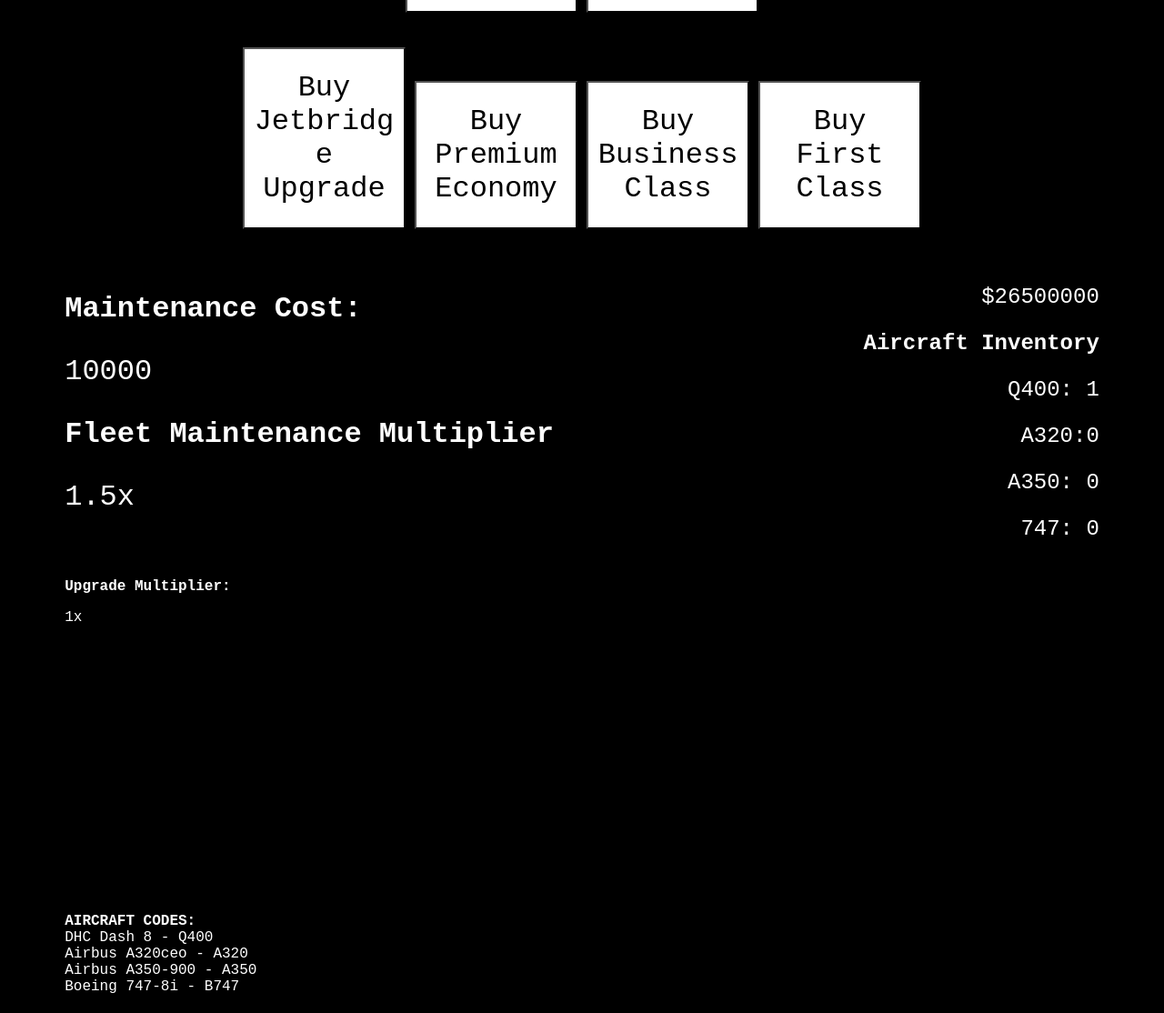
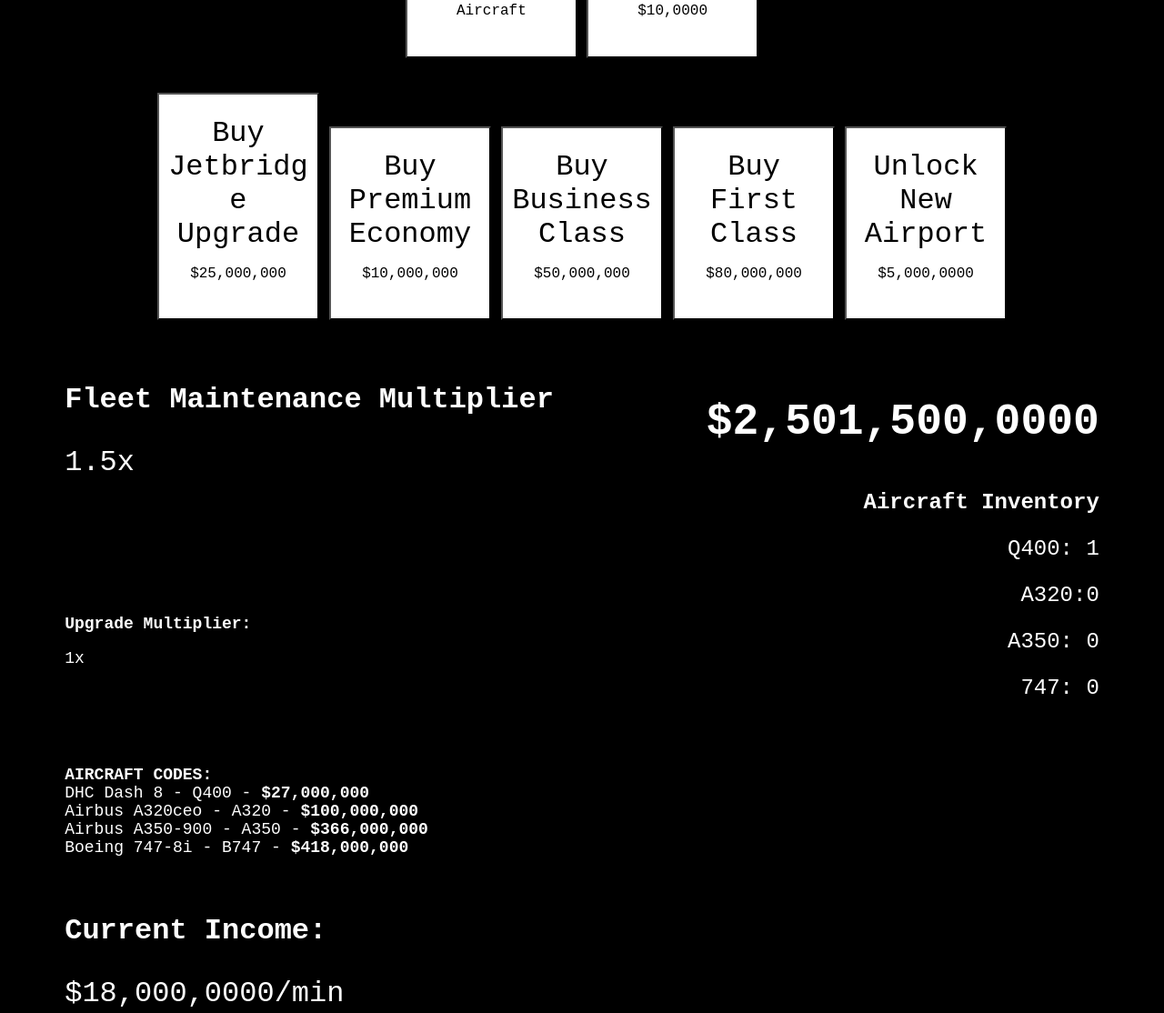
Before and after one commit to FireEntity1/airline-manager, a plain HTML site: page index.html in a window 1280 px wide. Shown: the part 237-1351 px from the top of the page at 91% size. Drawn offline with Linux system fonts and the light colour scheme.

Commit message:
Airports + Prices

```diff
--- a/index.html
+++ b/index.html
@@ -9,17 +9,18 @@
 <body>
     <h1 id="name">AIRLINE MANAGER <button class="name" onclick="changeName()">Choose Name</button></h1>
     <div class="button">
-    <button onclick="buyPrompt()">Buy</button>
-    <button onclick="maintain()">Maintain</button>
+    <button onclick="buyPrompt()">Buy <p class="cost">Aircraft</p></button>
+    <button onclick="maintain()">Maintain<p id="maintainCost" class="cost"></p></button>
 </div>
 <div class="button upgrades">
-    <button id="jetbridge" onclick="jetbridge()">Buy Jetbridge Upgrade</button>
-    <button id="premium" onclick="premium()">Buy Premium Economy</button>
-    <button id="business" onclick="business()">Buy Business Class</button>
-    <button id="first" onclick="first()">Buy First Class</button>
+    <button id="jetbridge" onclick="jetbridge()">Buy Jetbridge Upgrade<p class="cost">$25,000,000</p></button>
+    <button id="premium" onclick="premium()">Buy Premium Economy<p class="cost">$10,000,000</p></button>
+    <button id="business" onclick="business()">Buy Business Class<p class="cost">$50,000,000</p></button>
+    <button id="first" onclick="first()">Buy First Class <p class="cost">$80,000,000</p></button>
+    <button id="airport" onclick="airport()">Unlock New Airport <p class="cost" id="airportcost"></p></button>
 </div>
 <div class="inventory">
-    <p id="money"></p>
+    <b class="money"><p id="money"></p></b>
     <p><b>Aircraft Inventory</b></p>
     <p id="q400"></p>
     <p id="a320"></p>
@@ -28,7 +29,6 @@
 </div>
 
 <div class="maintenance">
-    <p><b>Maintenance Cost: </b> <p id="maintainCost"></p></p>
     <p><b>Fleet Maintenance Multiplier</b><p id="multDisplay"></p></p>
 </div>
 <div class="multipliers">
@@ -37,10 +37,10 @@
 
 <div class="codelist">
     <p><b>AIRCRAFT CODES:</b> <br>
-    DHC Dash 8 - Q400 <br>
-    Airbus A320ceo - A320 <br>
-    Airbus A350-900 - A350 <br>
-    Boeing 747-8i - B747</p>
+    DHC Dash 8 - Q400 - <b>$27,000,000</b><br>
+    Airbus A320ceo - A320 - <b>$100,000,000</b><br>
+    Airbus A350-900 - A350 - <b>$366,000,000</b><br>
+    Boeing 747-8i - B747 - <b>$418,000,000</b></p>
 </div>
 
 <div class="income"><p><b>Current Income:</b></p><p id="income"></p></div>
--- a/index.js
+++ b/index.js
@@ -8,6 +8,9 @@ var income = 0
 var airlineName = "Airline Manager"
 var timeMult = 1
 var upgradeMult = 1
+var airportCost = 5000000
+var airportIndex = 0
+
 
 // Upgrades:
 var pre_eco = false
@@ -15,12 +18,13 @@ var businessC = false
 var firstC = false
 var jetBridge = false
 
+
 const q400_cost = 27000000
 const a320_cost = 100000000
 const a350_cost = 366000000
 const b747_cost = 418000000
 
-var money = 25000000
+var money = 2500000000
 
 window.onload = function() {
     update();
@@ -123,15 +127,16 @@ function update() {
     maintainCost = (amt_q400 * 10000) + (amt_a320 * 20000) + (amt_a350 * 50000) + (amt_747 * 50000000 * maintenanceM * 4)
     income = (amt_q400 * 500000 * maintenanceM * 24 * upgradeMult) + (amt_a320 * 200000 * maintenanceM * 8 * upgradeMult) + (amt_a350 * 1000000 * 2  * upgradeMult) + (amt_747 * 50000000 * 2.4  * upgradeMult)
     upgradeMult = Math.round(upgradeMult * 100) / 100
-    document.getElementById("money").innerHTML = "$" + money
-    document.getElementById("q400").innerHTML = "Q400: " + amt_q400
+    document.getElementById("money").innerHTML = "$" + money.toLocaleString() + money.toString().slice(money.toString().indexOf('.'))
+    document.getElementById("q400").innerHTML = "Q400: " +  amt_q400
     document.getElementById("a320").innerHTML = "A320:" + amt_a320
     document.getElementById("a350").innerHTML = "A350: "+ amt_a350
     document.getElementById("747").innerHTML = "747: " + amt_747
-    document.getElementById("maintainCost").innerHTML = maintainCost
+    document.getElementById("maintainCost").innerHTML = "$" + maintainCost.toLocaleString() + maintainCost.toString().slice(maintainCost.toString().indexOf('.'))
     document.getElementById("multDisplay").innerHTML = maintenanceM + "x"
-    document.getElementById("income").innerHTML = "$" + income + "/min"
+    document.getElementById("income").innerHTML = "$" + (income.toLocaleString() + income.toString().slice(income.toString().indexOf('.')) + "/min")
     document.getElementById("mult").innerHTML = upgradeMult + "x"
+    document.getElementById("airportcost").innerHTML = "$" + airportCost.toLocaleString() + airportCost.toString().slice(airportCost.toString().indexOf('.'))
 }
 
 function maintain() {
@@ -200,3 +205,14 @@ function first() {
         alert("Err. Low funds");
     }
 }
+
+function airport() {
+    if (money >= airportCost) {
+        money -= airportCost
+        airportIndex += 1;
+        upgradeMult += 0.1
+        airportCost = airportCost*2
+        alert("New airport unlocked!")
+        update()
+    }
+}
--- a/style.css
+++ b/style.css
@@ -19,7 +19,10 @@ button {
     text-align: center;
     color: black;
     background-color: white;
+    display:inline-block;
+    height: 25%;
 }
+
 .button {
     text-align: center;
 }
@@ -40,10 +43,11 @@ button {
 }
 
 .codelist {
-    margin-top: 25%;
+    margin-top: 10ch;
     display:contents left;
     text-align: left;
     margin-left: 5%;
+    font-size:large;
 }
 
 .income {
@@ -51,6 +55,7 @@ button {
     margin-left: 5%;
     margin-top: 5%;
 }
+
 .name {
     background-color: black;
     color: white;
@@ -62,8 +67,18 @@ button {
     margin: 3%;
     font-size: large;
 }
+
 .multipliers {
-    margin-top:40ch;
+    margin-top:30ch;
     margin-left: 5%;
     justify-self: left;
+    font-size: large;
 }
+
+.cost {
+    font-size: medium;
+}
+
+.money {
+    font-size: 200%;
+}
```
